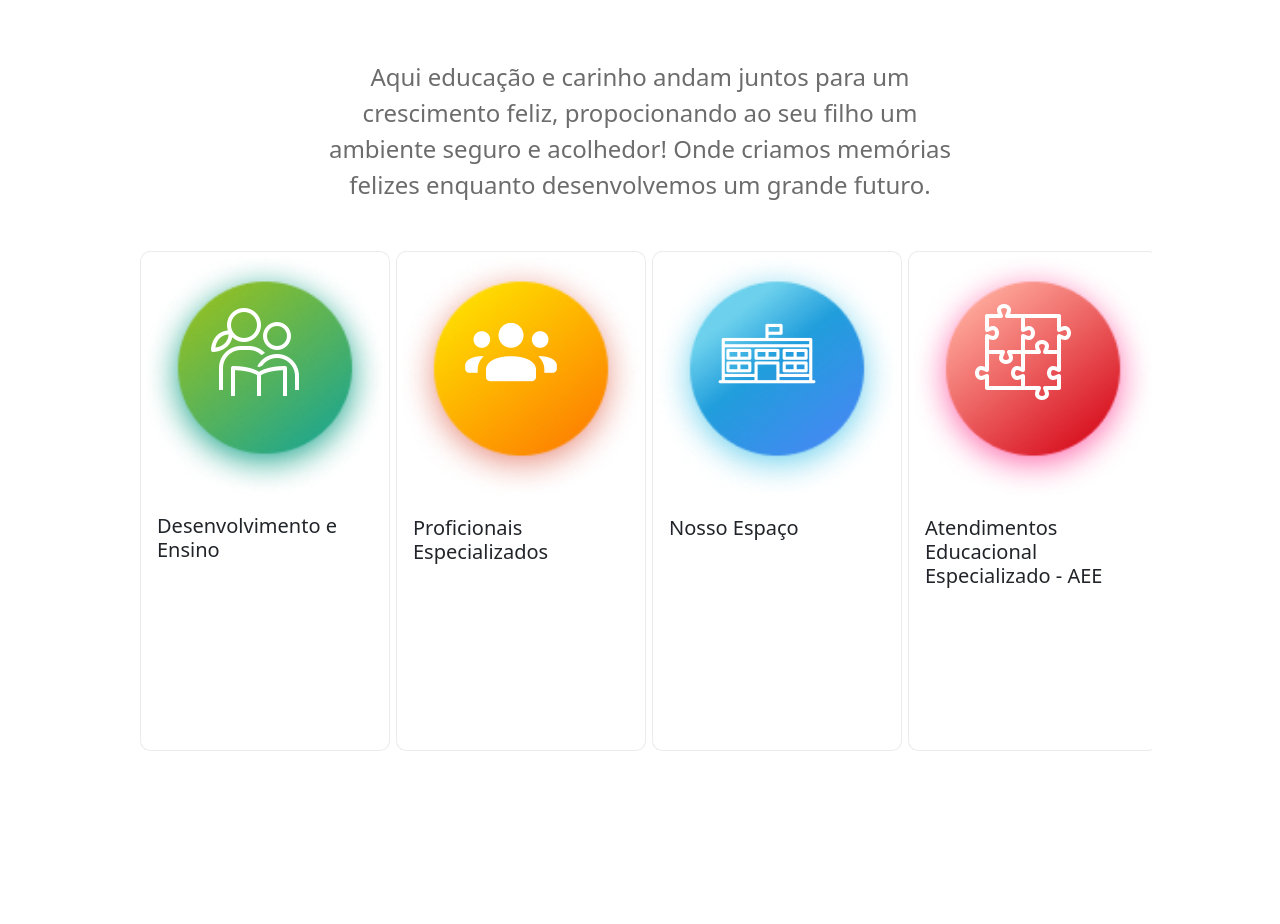
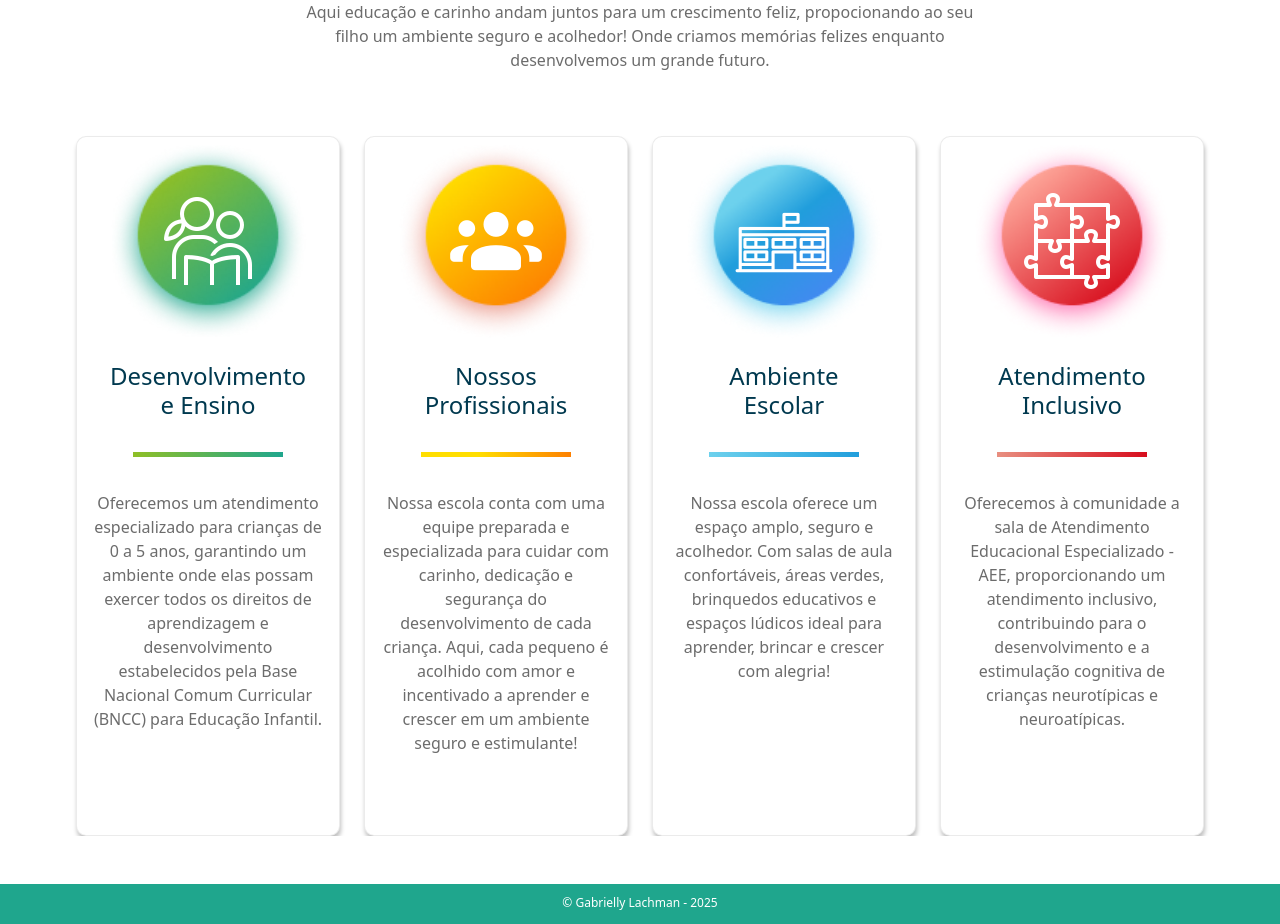
Before and after one commit to gabriellyheber22/site-creche, a React (Vite) app: page / in a window 1280 px wide. Shown: the part 920-1844 px from the top of the page. Before the commit the page ends 1671 px from the top, so only its background shows below. Built offline with nearby package versions, Linux system fonts and the light colour scheme.

Commit message:
Crianção da seção "Nosso Cmei" Criação da área de cards.

```diff
--- a/src/componentes/bordaRasgada/borda.css
+++ b/src/componentes/bordaRasgada/borda.css
@@ -29,7 +29,8 @@
 
 .bordaSuperiorPequena {
     display:  block;
-    top: 10px;
+    top: -1px;
+    z-index: 1;
 }
 
 
@@ -47,7 +48,8 @@
 /* Estilização de bordas Superior */
     .bordaSuperiorMedio {
         display: block;
-        top: 13px;
+        top:-1px;
+
 
     }
 
@@ -120,6 +122,6 @@
     .bordaSuperior {
 
         display: block;
-        top: -1px;
+        top: 70px;
     }
 }
--- a/src/componentes/cards/Cards.jsx
+++ b/src/componentes/cards/Cards.jsx
@@ -2,63 +2,94 @@ import React from "react";
 import Card from "react-bootstrap/Card";
 import Col from "react-bootstrap/Col";
 import Row from "react-bootstrap/Row";
-import circulo1 from "../../assets/Imagens/Icons/circulo1.png"
-import icon1 from "../../assets/Imagens/Icons/icon1.svg"
-import icon2 from "../../assets/Imagens/Icons/icon2.svg"
-import icon3 from "../../assets/Imagens/Icons/icon3.svg"
-import icon4 from "../../assets/Imagens/Icons/icon4.svg"
-import circulo2 from "../../assets/Imagens/Icons/circulo2.png"
-import circulo3 from "../../assets/Imagens/Icons/circulo3.png"
-import circulo4 from "../../assets/Imagens/Icons/circulo4.png"
+import Imagem from "react-bootstrap/Image";
+import circulo1 from "../../assets/Imagens/Icons/circulo1.png";
+import icon1 from "../../assets/Imagens/Icons/icon1.svg";
+import icon2 from "../../assets/Imagens/Icons/icon2.svg";
+import icon3 from "../../assets/Imagens/Icons/icon3.svg";
+import icon4 from "../../assets/Imagens/Icons/icon4.svg";
+import circulo2 from "../../assets/Imagens/Icons/circulo2.png";
+import circulo3 from "../../assets/Imagens/Icons/circulo3.png";
+import circulo4 from "../../assets/Imagens/Icons/circulo4.png";
 import "./cards.css";
 
 function Cards() {
   return (
     <Row xs={1} md={4} className="row">
       <Col>
-        <Card className="card" >
-          <img src={icon1} alt="" className="icon"/>
-          <Card.Img variant="top" src={circulo1} />
+        <Card className="card">
+          <div className="containerImg">
+            <img src={icon1} className="icon" alt="Circulo Verde" />
+            <Imagem src={circulo1} className="imgCirculo" />
+          </div>
           <Card.Body>
-            <Card.Title className="cardTitulo">Desenvolvimento e Ensino </Card.Title>
-            <Card.Text>
-            Oferecemos um atendimento especializado para crianças de 0 a 5 anos, garantindo um ambiente acolhedor e estimulante, onde elas têm a oportunidade de Conviver, Brincar, Participar, Explorar, Expressar e Conhecer-se, de modo a exercer todos os direitos da Aprendizagem e Desenvolvimento segundo a BNCC.
+            <Card.Title className="cardTitulo">
+              Desenvolvimento<br/> e  Ensino
+            </Card.Title>
+            <span className="tracoColorido"/>
+            <Card.Text className="cardTexto">
+              Oferecemos um atendimento especializado para crianças de 0 a 5
+              anos, garantindo um ambiente onde elas possam exercer todos os
+              direitos de aprendizagem e desenvolvimento estabelecidos pela Base
+              Nacional Comum Curricular (BNCC) para Educação Infantil.
             </Card.Text>
           </Card.Body>
         </Card>
       </Col>
       <Col>
-        <Card className="card" >
-        <img src={icon2} alt="" className="icon"/>
-          <Card.Img variant="top" src={circulo2} />
+        <Card className="card">
+          <div className="containerImg">
+            <img src={icon2} className="icon" alt="Circulo Amarelo" />
+            <Imagem src={circulo2} className="imgCirculo" />
+          </div>
           <Card.Body>
-            <Card.Title className="cardTitulo">Proficionais Especializados</Card.Title>
-            <Card.Text>
-            Nossa escola conta com uma equipe preparada e especializada para cuidar com carinho, dedicação e segurança do desenvolvimento de cada criança. Aqui, cada pequeno é acolhido com amor e incentivado a aprender e crescer em um ambiente seguro e estimulante!
+            <Card.Title className="cardTitulo">
+              Nossos<br/> Profissionais
+            </Card.Title>
+            <span className="tracoColorido2"/>
+            <Card.Text className="cardTexto">
+              Nossa escola conta com uma equipe preparada e especializada para
+              cuidar com carinho, dedicação e segurança do desenvolvimento de
+              cada criança. Aqui, cada pequeno é acolhido com amor e incentivado
+              a aprender e crescer em um ambiente seguro e estimulante!
+
             </Card.Text>
           </Card.Body>
         </Card>
       </Col>
       <Col>
-        <Card className="card" >
-        <img src={icon3} alt="" className="icon"/>
-          <Card.Img variant="top" src={circulo3}  />
+        <Card className="card">
+          <div className="containerImg">
+            <img src={icon3} className="icon" alt="" />
+            <Imagem src={circulo3} className="imgCirculo" />
+          </div>
           <Card.Body>
-            <Card.Title className="cardTitulo">Nosso Espaço</Card.Title>
-            <Card.Text>
-            Nossa escola oferece um espaço amplo, seguro e acolhedor, pensado para estimular o desenvolvimento das crianças. Com salas de aula confortáveis, áreas verdes, brinquedos educativos e espaços lúdicos, criamos um ambiente ideal para aprender, brincar e crescer com alegria!
+            <Card.Title className="cardTitulo">Ambiente <br/> Escolar</Card.Title>
+            <span className="tracoColorido3"/>
+            <Card.Text className="cardTexto">
+              Nossa escola oferece um espaço amplo, seguro e acolhedor. Com salas de aula
+              confortáveis, áreas verdes, brinquedos educativos e espaços
+              lúdicos ideal para aprender, brincar e
+              crescer com alegria!
             </Card.Text>
           </Card.Body>
         </Card>
       </Col>
       <Col>
-        <Card className="card" >
-        <img src={icon4} alt="" className="icon"/>
-          <Card.Img variant="top" src={circulo4} />
+        <Card className="card">
+          <div className="containerImg">
+            <img src={icon4} className="icon" alt="" />
+            <Imagem src={circulo4} className="imgCirculo" />
+          </div>
           <Card.Body>
-            <Card.Title className="cardTitulo">Atendimentos Educacional Especializado - AEE</Card.Title>
-            <Card.Text>
-            Oferecemos à comunidade um atendimento inclusivo e especializado, contribuindo para o desenvolvimento e a estimulação cognitiva de crianças neurotípicas e neuroatípicas, garantindo um ambiente acolhedor e adaptado às necessidades de cada criança
+            <Card.Title className="cardTitulo">
+            Atendimento <br/> Inclusivo
+            </Card.Title>
+            <span className="tracoColorido4"/>
+            <Card.Text className="cardTexto">
+              Oferecemos à comunidade a sala de Atendimento Educacional Especializado -  AEE,  proporcionando um atendimento inclusivo,
+              contribuindo para o desenvolvimento e a estimulação cognitiva de
+              crianças neurotípicas e neuroatípicas.
             </Card.Text>
           </Card.Body>
         </Card>
--- a/src/componentes/cards/cards.css
+++ b/src/componentes/cards/cards.css
@@ -4,21 +4,195 @@
     overflow: hidden;
     display: flex;
     justify-content: center;
+    flex-direction: column;
 
 }
+div .col{
+    margin-top:1rem;
+}
 .card{
-    width: 250px;
-    height: 500px !important;
+    width: 100%;
+    height: 45rem !important;
     border-color: #cfcfcf6b !important;
     border-radius: 10px !important;
+    box-shadow: 1px 4px 4px 0px rgba(0, 0, 0, 0.25);
 
 
 }
+.containerImg{
+    display: flex;
+    justify-content: center;
+    align-items: center;
+    height: 35%;
+}
+.imgCirculo{
+    width: 250px;
+    height: 250px;
+}
 .icon{
     position: absolute;
-    left: 26%;
-    top: 50px;
     width: 100px;
     z-index: 1;
 
 }
+.cardTitulo{
+    color: #00394F !important;
+    text-align: center;
+    font-size: 1.5rem !important;
+
+    /* margin-bottom: 0.5rem 0 0 1rem !important;
+    margin-top: 0.5rem 0 0 1rem !important; */
+}
+.cardTexto{
+    color: var(--cinza-Padrao);
+    text-align: center;
+    font-size: 1rem;
+}
+.card-body{
+    display: flex;
+    flex-direction: column;
+    align-items: center;
+
+
+}
+.tracoColorido, .tracoColorido2, .tracoColorido3, .tracoColorido4 {
+   width: 150px;
+   height: 5px;
+   margin: 1.5rem 0;
+
+
+}
+.tracoColorido{
+    background: linear-gradient(90deg, rgba(143, 191, 38, 1) 0%, rgba(31, 166, 141, 1) 100%);
+}
+.tracoColorido2{
+    background: linear-gradient(90deg,rgba(255, 222, 0, 1) 38%, rgba(253, 128, 1, 1) 100%);
+}
+.tracoColorido3{
+    background: linear-gradient(90deg,rgba(109, 209, 237, 1) 0%, rgba(33, 158, 220, 1) 100%);
+}
+.tracoColorido4{
+    background: linear-gradient(90deg,rgba(232, 143, 128, 1) 0%, rgba(215, 13, 29, 1) 100%);
+}
+@media (min-width: 768px) and (max-width: 1023px ){
+    div .col{
+        width: 100%;
+    }
+    .card{
+        width: 100%;
+        height: 45rem !important;
+
+
+
+    }
+
+    .containerImg{
+        height: 50%;
+    }
+    .imgCirculo{
+        width: 300px;
+        height: 300px;
+    }
+    .cardTitulo{
+        font-size: 2rem !important;
+    }
+    .cardTexto{
+        font-size: 1.5rem;
+    }
+
+}
+
+@media (min-width: 1023px) and (max-width: 1439px){
+    .row{
+        width: 90vw;
+        margin: auto !important;
+
+        flex-direction: row;
+    }
+    div .col{
+        width: 25%;
+    }
+    .card{
+        height: 700px !important;
+    }
+
+    .containerImg{
+        height: 30%;
+    }
+    .imgCirculo{
+        width: 200px;
+        height: 200px;
+    }
+    .cardTitulo{
+        font-size: 1.5rem !important;
+        /* margin-bottom: 0.8rem !important; */
+    }
+    .cardTexto{
+        font-size: 1rem;
+
+
+    }
+}
+@media (min-width: 1440px) and (max-width: 2559px){
+    .row{
+        width: 90vw;
+        margin: auto !important;
+
+        flex-direction: row;
+    }
+    div .col{
+        width: 20%;
+    }
+    .card{
+        height: 550px !important;
+    }
+
+    .containerImg{
+        height: 30%;
+    }
+    .imgCirculo{
+        width: 200px;
+        height: 200px;
+    }
+    .cardTitulo{
+        font-size: 1.5rem !important;
+        /* margin-bottom: 0.8rem !important; */
+    }
+    .cardTexto{
+        font-size: 1rem;
+
+
+    }
+
+}
+@media (min-width: 2560px){
+    .row{
+        width: 90vw;
+        margin: auto !important;
+
+        flex-direction: row;
+    }
+    div .col{
+        width: 15%;
+    }
+    .card{
+        height: 610px !important;
+    }
+
+    .containerImg{
+        height: 30%;
+    }
+    .imgCirculo{
+        width: 200px;
+        height: 200px;
+    }
+    .cardTitulo{
+        font-size: 1.5rem !important;
+        /* margin-bottom: 0.8rem !important; */
+    }
+    .cardTexto{
+        font-size: 1.2rem;
+
+
+    }
+}
--- a/src/componentes/footer/Footer.css
+++ b/src/componentes/footer/Footer.css
@@ -2,7 +2,6 @@ footer {
     width: 100vw;
     height: 40px;
     background-color: #1FA68D;
-    position: fixed;
     bottom: 0;
 }
 p{
--- a/src/pages/home/Home.css
+++ b/src/pages/home/Home.css
@@ -18,20 +18,32 @@ margin-top: 2rem;
     margin: 3rem auto;
 }
 .cards{
-    margin: 0 2rem;
+    margin: 0 2rem 3rem 2rem;
 }
 
-@media (min-width: 1023px) {
+@media (min-width: 1023px) and (max-width:1439px){
      .carrossel {
         position: relative;
         top: -15px !important;
     }
     .nossoCMEI h2{
-        font-size: 4rem;
-        margin-top: 4rem;
+        font-size: 3rem;
+        margin: 3rem 0 1rem 0 ;
+        }
+    .homeParagrafo{
+        width: 55vw;
+        font-size: 1rem;
+        margin-top: 1.5rem;
+    }
+}
+@media (min-width: 1440px){
+    .nossoCMEI h2{
+        font-size: 3rem;
+        margin-top: 6rem;
         }
     .homeParagrafo{
         width: 50vw;
         font-size: 1.5rem;
+        margin-top: 1.5rem;
     }
 }
--- a/src/pages/home/Home.jsx
+++ b/src/pages/home/Home.jsx
@@ -14,8 +14,9 @@ function Home() {
        <h2>Bem-vindo ao nosso CMEI</h2>
        <p className="homeParagrafo">Aqui educação e carinho andam juntos para um crescimento feliz, propocionando ao seu filho um ambiente seguro e acolhedor! Onde criamos memórias felizes enquanto desenvolvemos um grande futuro.</p>
        <div className="cards"><Cards/></div>
+      </section>
 
-      </section>
+
     </article>
   );
 }
```
Also changed, not shown: src/componentes/header/header.css (+74 -2 lines).
